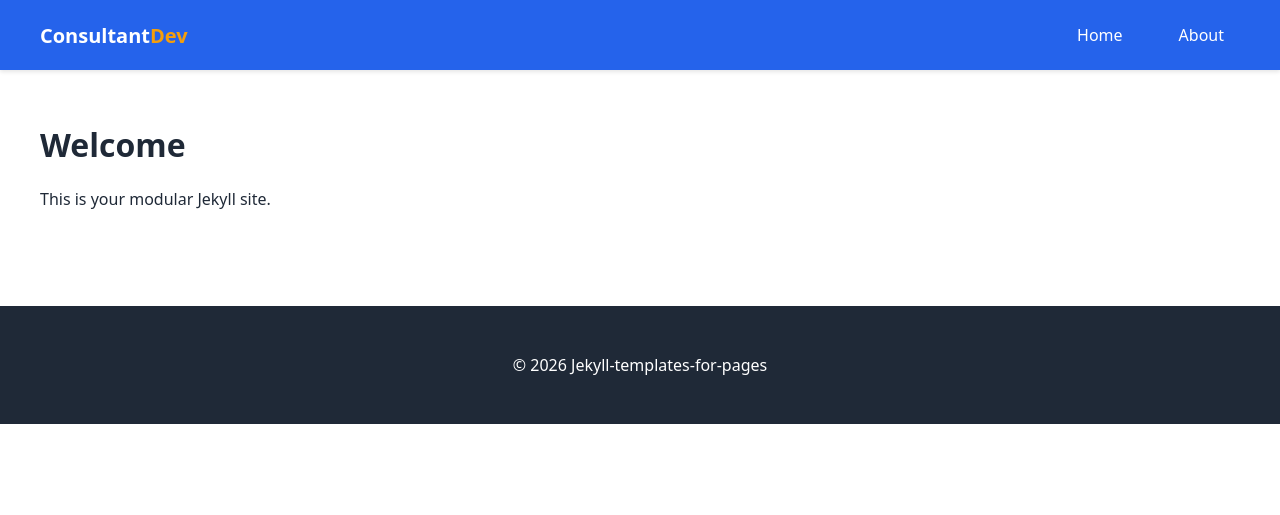
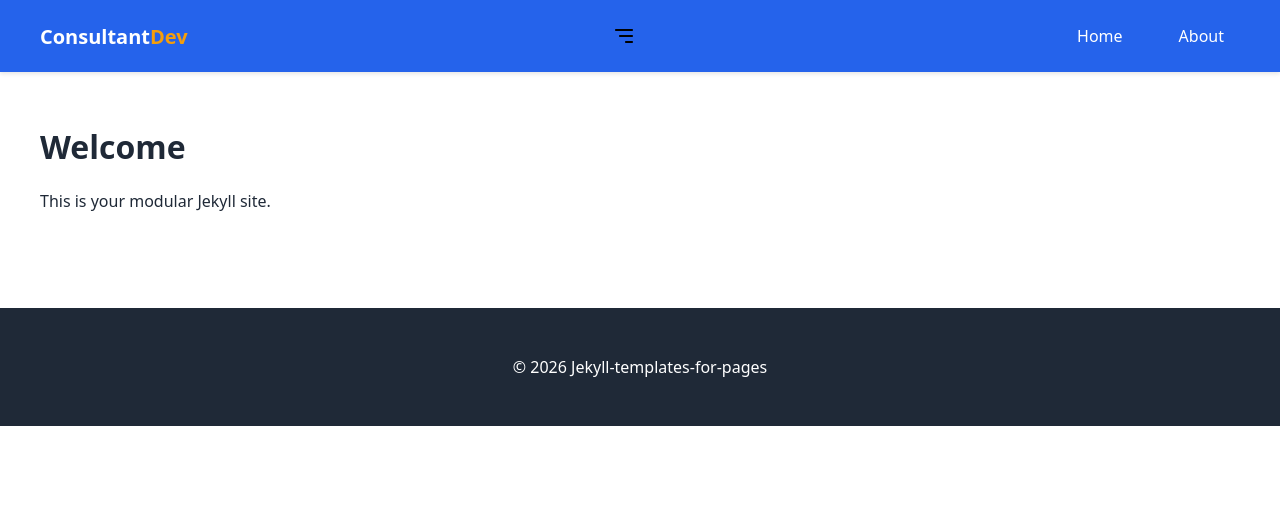
Before and after one commit to m33lucky-benny/Jekyll-templates-for-pages, a Jekyll site: the page built from index.html, in a window 1280 px wide. Shown: the top 515 px of the page. Built offline with Jekyll 4.4.1, drawn with Linux system fonts in a browser that asks for light colours.

Commit message:
Update _navbar.scss

```diff
--- a/_sass/_navbar.scss
+++ b/_sass/_navbar.scss
@@ -120,8 +120,22 @@
     }
 
     .nav-toggle {
-      display: none; // Hide hamburger
-    }
+  background: none;
+  border: none;
+  padding: 0.5rem;
+  cursor: pointer;
+  display: flex;
+  align-items: center;
+  justify-content: center;
+}
+
+.nav-toggle .icon {
+  width: 24px;
+  height: 24px;
+  display: block;
+}
+
+
 
     .nav-links {
       display: flex !important; // Always show
```
